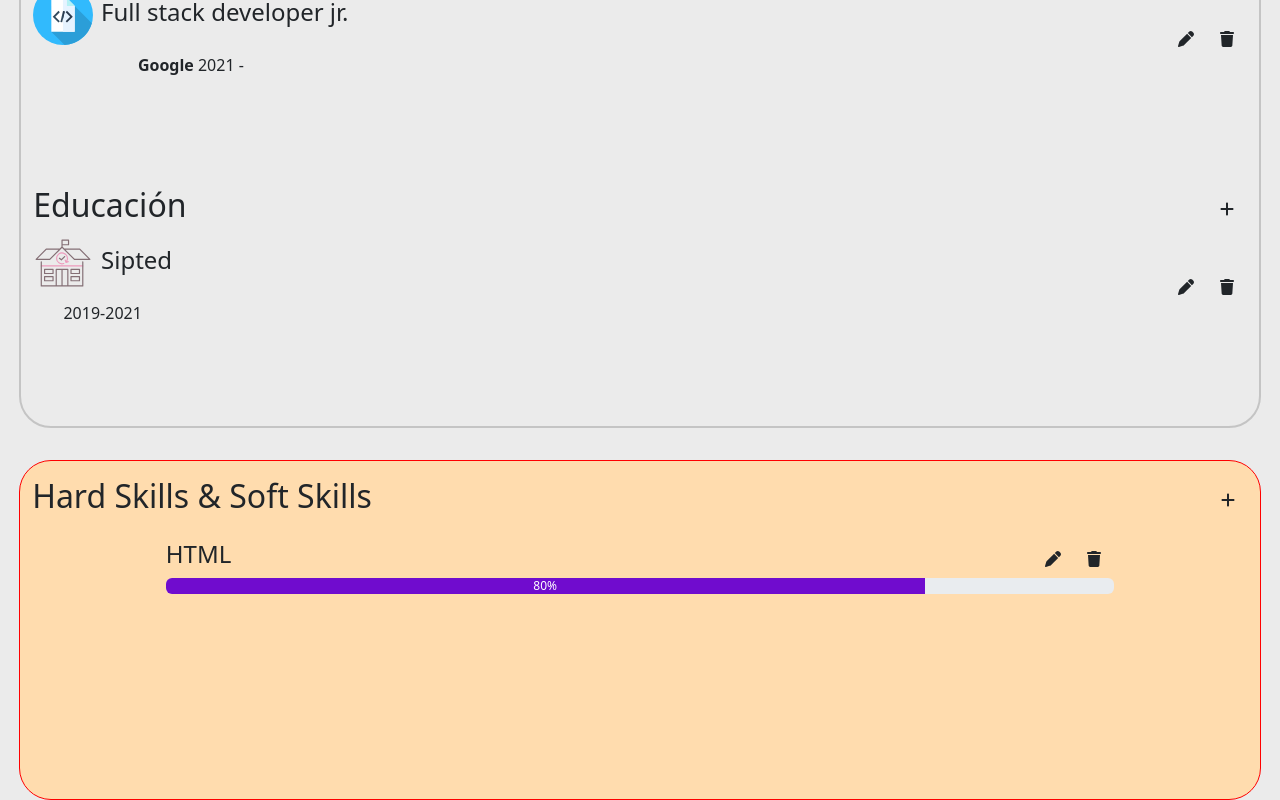
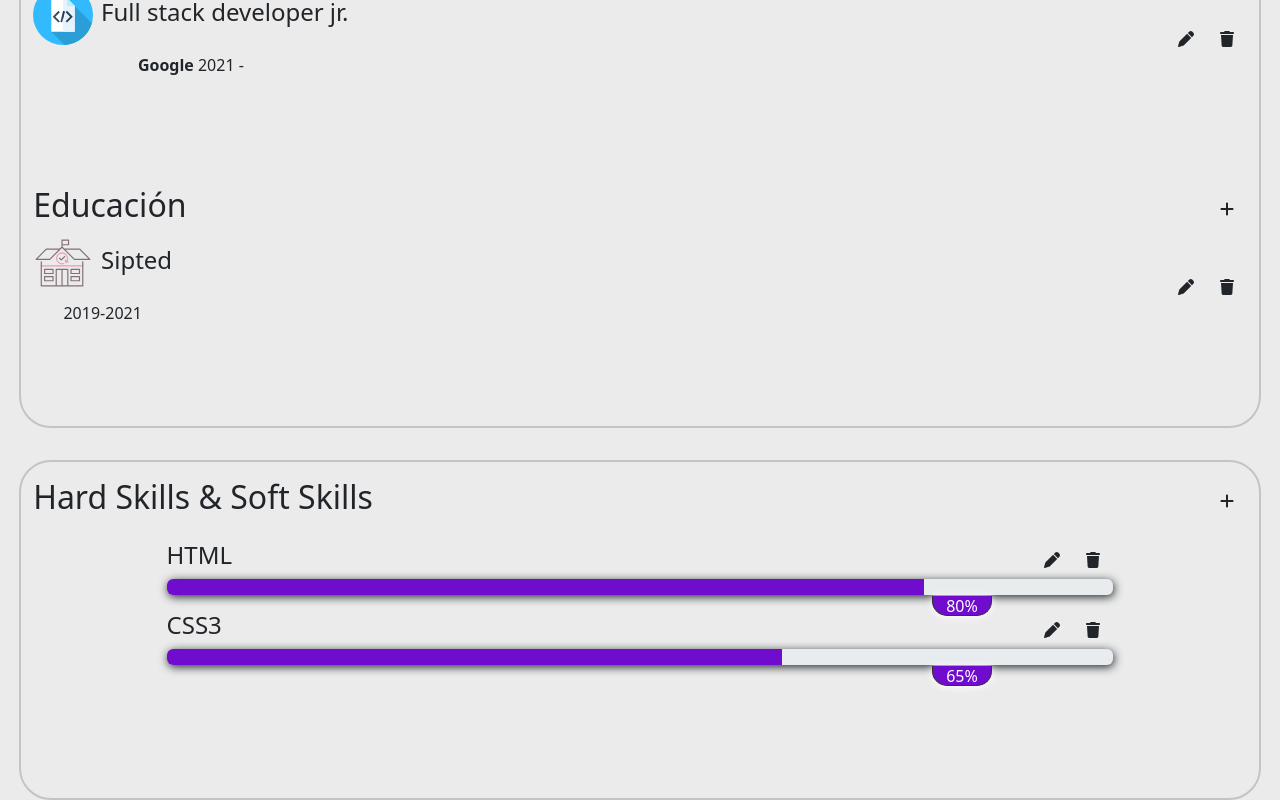
Before and after one commit to BrianSabas/Front, an Angular app: page / in a window 1280 px wide. Shown: the part 1036-1836 px from the top of the page. Built offline with nearby package versions, Linux system fonts and the light colour scheme.

Commit message:
Se agregó un progress-component

```diff
--- a/src/app/components/about/about.component.css
+++ b/src/app/components/about/about.component.css
@@ -27,8 +27,8 @@
 
 .container-md {
     float: right;
-    position: relative;
-    top: 3rem;
+    position: absolute;
+    top: 600px;
     right: 10px;
     width: 70%;
     height: 20vh;
--- a/src/app/components/progress/progress.component.css
+++ b/src/app/components/progress/progress.component.css
@@ -1,10 +1,9 @@
 .container-xxl {
     height: 340px;
     width: 97%;
-    border: 1px red solid;
+    border: 2px #8d8d8d6b solid;
     border-radius: 2rem;
     margin-top: 2rem;
-    background-color: rgb(255, 220, 174);
 }
 
 .h2-title {
@@ -22,7 +21,31 @@
     max-width: 80%;
 }
 
+.progress {
+    box-shadow: 1px 2px 10px;
+}
+
 .progress-title {
     display: flex;
     justify-content: space-between;
 }
+
+.progress .progress-value {
+    width: 60px;
+    height: 20px;
+    font-size: 1rem;
+    line-height: 20px;
+    color: rgb(255, 255, 255);
+    background-color: #700cce;
+    border-radius: 0 0 15px 15px;
+    border: 1px solid #333;
+    border-top: none;
+    box-shadow: 0 1px 8px;
+    position: absolute;
+    right: 18rem;
+    margin-top: 38px;
+}
+
+.progressFirst {
+    margin-bottom: 1rem;
+}
--- a/src/app/components/progress/progress.component.html
+++ b/src/app/components/progress/progress.component.html
@@ -14,11 +14,23 @@
                         <button class="btn btn-trash"> <fa-icon [icon]="faTrash"></fa-icon></button>
                     </div>
                 </div>
-                    <div class="progress">
+                    <div class="progress progressFirst">
                         <div class="progress-bar" style="width:80%; background: #700cce;">
                             <div class="progress-value">80%</div>
                           </div>
                     </div>
+                    <div class="progress-title">
+                        <h4>CSS3</h4>
+                        <div class="btns">
+                            <button class="btn btn-pen"> <fa-icon [icon]="faPen"></fa-icon></button>
+                            <button class="btn btn-trash"> <fa-icon [icon]="faTrash"></fa-icon></button>
+                        </div>
+                    </div>
+                        <div class="progress">
+                            <div class="progress-bar" style="width:65%; background: #700cce;">
+                                <div class="progress-value">65%</div>
+                              </div>
+                        </div>
             </div>
         </div>
 
```
